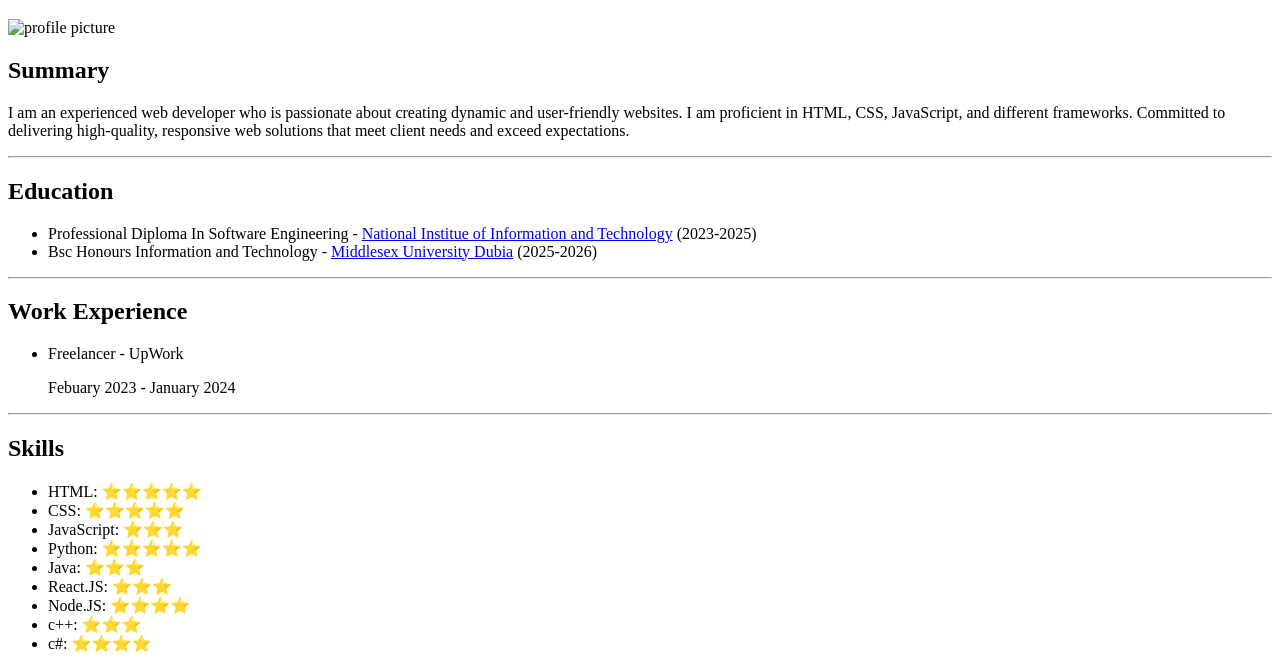
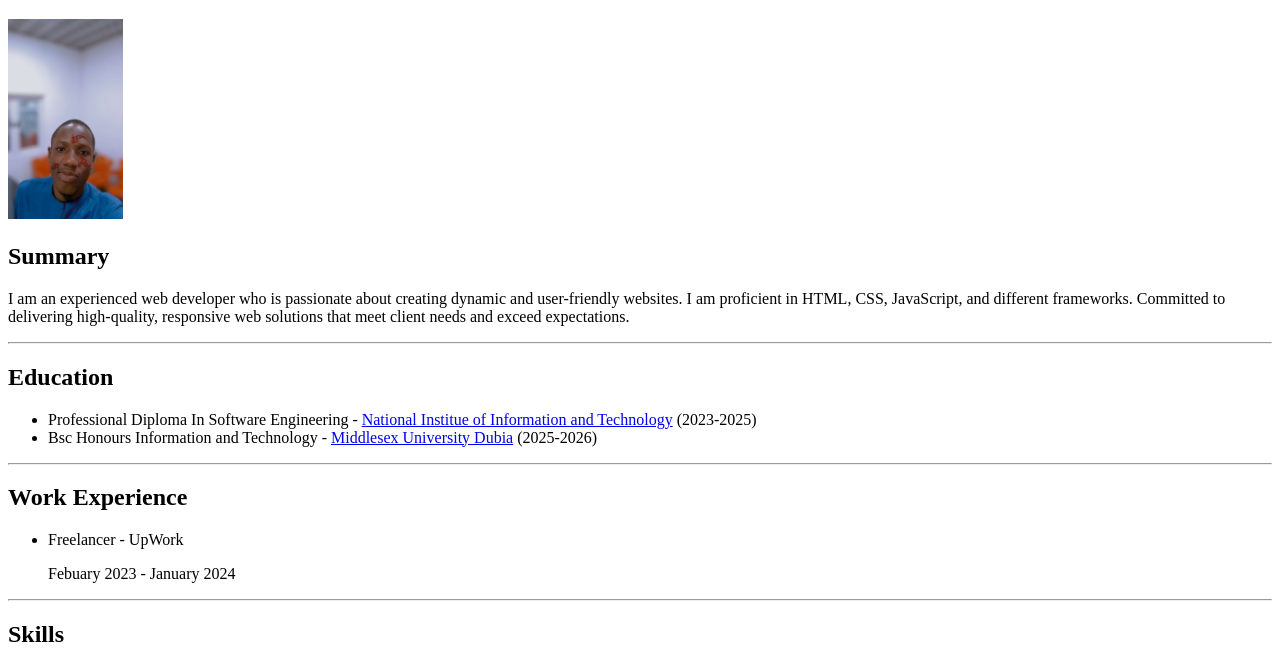
Before and after one commit to Thankgodgab/html-capstone, a plain HTML site: page Capstone project/index.html in a window 1280 px wide. Shown: the part 61-726 px from the top of the page. Drawn offline with Linux system fonts and the light colour scheme.

Commit message:
Update index.html

```diff
--- a/Capstone project/index.html
+++ b/Capstone project/index.html
@@ -6,7 +6,7 @@
     </head>
     <body>
         <h1>Gabriel Thankgod</h1>
-        <img src="./image.jpeg" alt="profile picture" height="200">
+        <img src="./assest/image.jpeg" alt="profile picture" height="200">
         <h2>Summary</h2>
         <P>I am an experienced web developer who is passionate about creating dynamic and user-friendly websites. I am proficient in HTML, CSS, JavaScript, and different frameworks. Committed to delivering high-quality, responsive web solutions that meet client needs and exceed expectations.</P>
         <hr>
```
